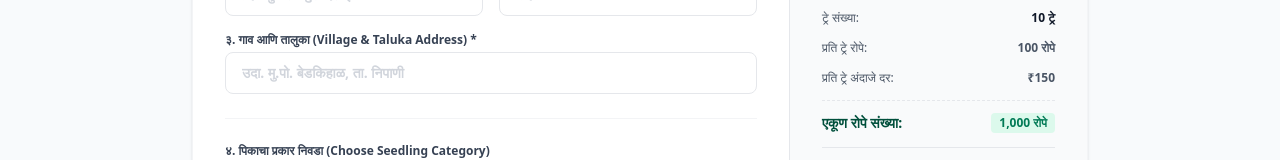
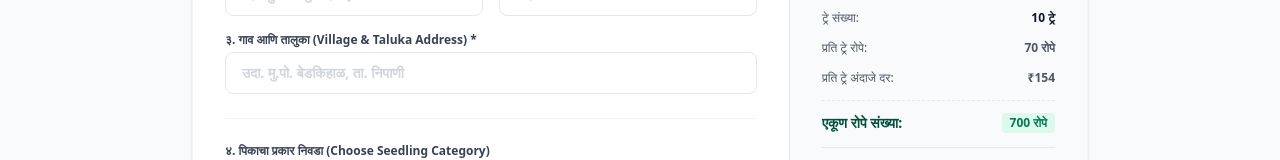
Before and after one commit to alaguredarshan1008/Jagadamba, a React (Vite) app in the folder jagadamba-hi-tech-nursery (1)/: page / in a window 1280 px wide. Both pictures are taken after a click on the button "ऊस रोप बुक करा". Shown: the part 618-778 px from the top of the page. Built offline with nearby package versions, Linux system fonts and the light colour scheme.

Commit message:
price update

```diff
--- a/jagadamba-hi-tech-nursery (1)/src/components/BookingForm.tsx
+++ b/jagadamba-hi-tech-nursery (1)/src/components/BookingForm.tsx
@@ -60,9 +60,9 @@ export const BookingForm: React.FC<BookingFormProps> = ({
       return {
         name: variety?.name || 'Sugarcane Seedlings',
         marathiName: variety?.marathiName || 'उसाची रोपे',
-        pricePerTray: 150, // 100 seedlings * 1.50 = 150
-        seedlingsPerTray: 100,
-        pricePerSeedling: 1.50,
+        pricePerTray: 154, // 100 seedlings * 1.50 = 150
+        seedlingsPerTray: 70,
+        pricePerSeedling: 2.20,
       };
     } else {
       const variety = VEGETABLE_VARIETIES.find((v) => v.id === vegetableVariety);
@@ -281,7 +281,7 @@ ${b.notes ? `- अतिरिक्त नोंद: ${b.notes}` : ''}
                 >
                   {SUGARCANE_VARIETIES.map((v) => (
                     <option key={v.id} value={v.id}>
-                      {v.marathiName} ({v.name}) - ₹१.५०/रोप (₹१५०/ट्रे)
+                      {v.marathiName} ({v.name}) - ₹2.20/रोप (₹154/ट्रे)
                     </option>
                   ))}
                 </select>
@@ -563,7 +563,7 @@ ${b.notes ? `- अतिरिक्त नोंद: ${b.notes}` : ''}
                 <span className="text-2xl font-black text-emerald-800">
                   ₹{(() => {
                     const isWatermelon = receiptBooking.vegetableVariety?.includes('टरबूज') || receiptBooking.vegetableVariety?.includes('कलिंगड') || receiptBooking.vegetableVariety?.includes('Watermelon');
-                    const pricePerTray = receiptBooking.cropType === 'sugarcane' ? 150 : (isWatermelon ? 50 : 104);
+                    const pricePerTray = receiptBooking.cropType === 'sugarcane' ? 154 : (isWatermelon ? 50 : 104);
                     return (receiptBooking.quantity * pricePerTray).toLocaleString();
                   })()}
                 </span>
```
